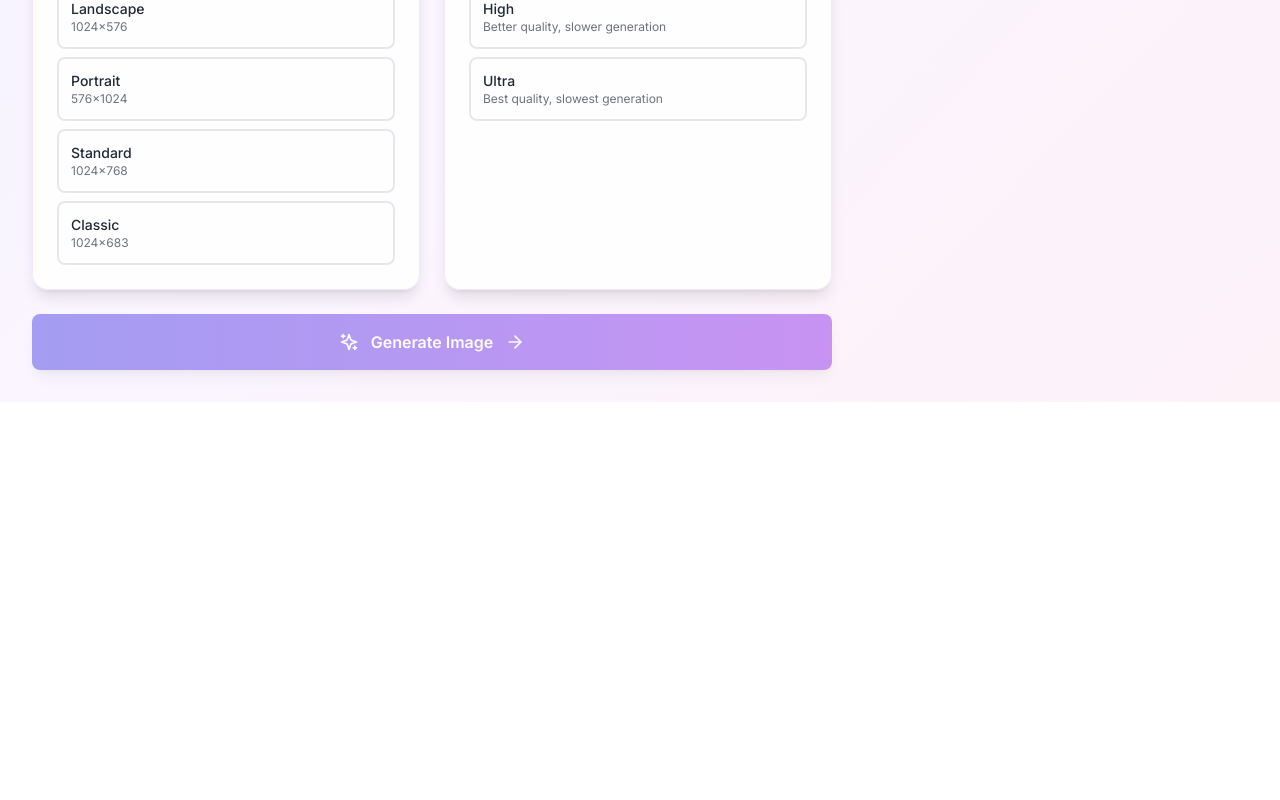
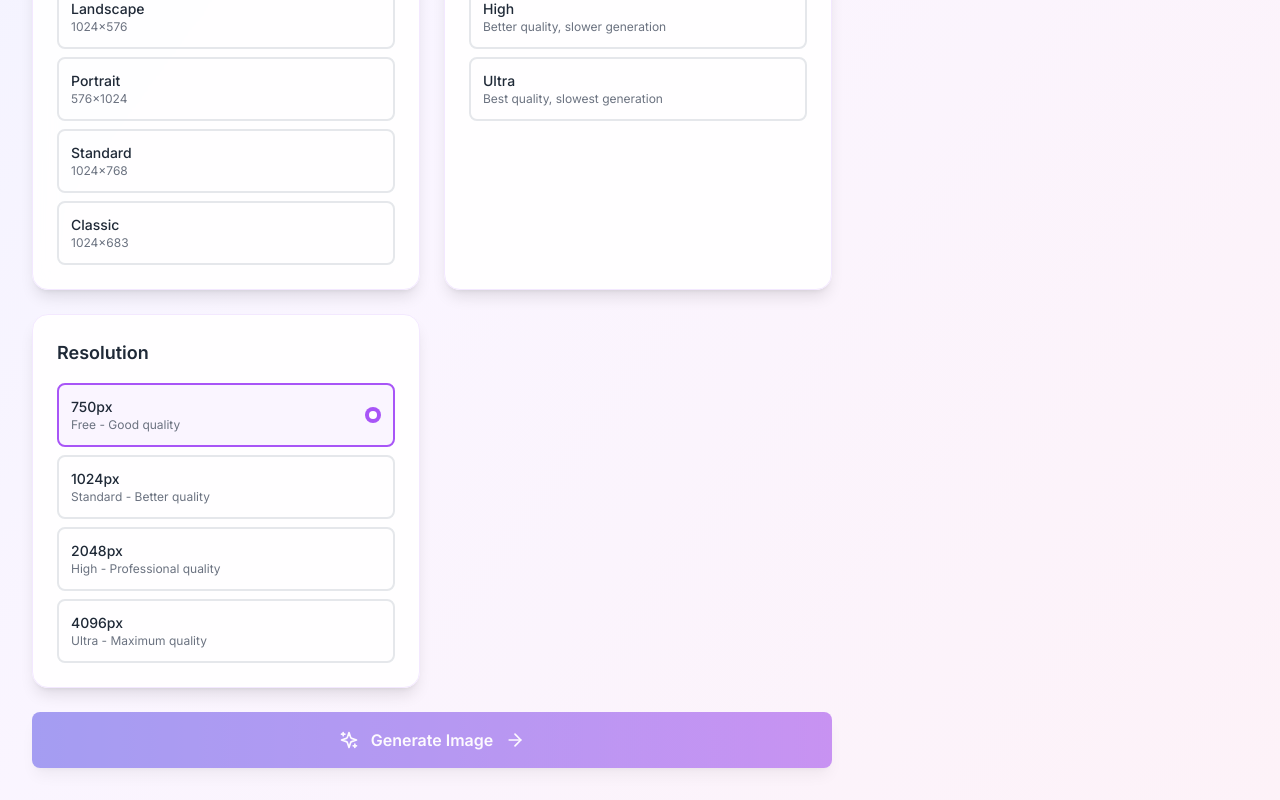
Before and after one commit to imvijaymehra-a11y/genstack, a Next.js app: page /tools/ai-image-generator in a window 1280 px wide. Shown: the part 951-1751 px from the top of the page. Before the commit the page ends 1353 px from the top, so only its background shows below. Built offline with nearby package versions, Linux system fonts and the light colour scheme; no server answers.

Commit message:
Update CapCutImageGenerator.tsx

```diff
--- a/src/components/CapCutImageGenerator.tsx
+++ b/src/components/CapCutImageGenerator.tsx
@@ -19,6 +19,7 @@ export default function CapCutImageGenerator({ toolName, toolSlug, onGenerate, i
   const [imageStyle, setImageStyle] = useState('realistic');
   const [aspectRatio, setAspectRatio] = useState('1:1');
   const [quality, setQuality] = useState('standard');
+  const [selectedResolution, setSelectedResolution] = useState('750px'); // Add resolution state
   const [showAdvanced, setShowAdvanced] = useState(false);
   const fileInputRef = useRef<HTMLInputElement>(null);
 
@@ -87,6 +88,13 @@ export default function CapCutImageGenerator({ toolName, toolSlug, onGenerate, i
     { id: 'ultra', name: 'Ultra', description: 'Best quality, slowest generation' }
   ];
 
+  const resolutionOptions = [
+    { id: '750px', name: '750px', description: 'Free - Good quality' },
+    { id: '1024px', name: '1024px', description: 'Standard - Better quality' },
+    { id: '2048px', name: '2048px', description: 'High - Professional quality' },
+    { id: '4096px', name: '4096px', description: 'Ultra - Maximum quality' }
+  ];
+
   const handleFileSelect = (e: React.ChangeEvent<HTMLInputElement>) => {
     const file = e.target.files?.[0];
     if (file && file.type.startsWith('image/')) {
@@ -119,8 +127,12 @@ export default function CapCutImageGenerator({ toolName, toolSlug, onGenerate, i
                         quality === 'high' ? 'high quality, detailed' : '';
     const aspectPrompt = aspectRatio === '16:9' ? 'wide angle' :
                        aspectRatio === '9:16' ? 'portrait' : '';
+    const resolutionPrompt = selectedResolution === '4096px' ? '4K resolution, extremely detailed' :
+                          selectedResolution === '2048px' ? '2K resolution, highly detailed' :
+                          selectedResolution === '1024px' ? 'HD resolution, detailed' :
+                          selectedResolution === '750px' ? 'standard resolution' : '';
 
-    const prompts = [prompt, stylePrompt, qualityPrompt, aspectPrompt].filter(p => p.trim());
+    const prompts = [prompt, stylePrompt, qualityPrompt, aspectPrompt, resolutionPrompt].filter(p => p.trim());
     return prompts.join(', ');
   };
 
@@ -146,14 +158,45 @@ export default function CapCutImageGenerator({ toolName, toolSlug, onGenerate, i
       const response = await fetch(generatedImage);
       const blob = await response.blob();
 
+      // Create image element to check dimensions
+      const img = document.createElement('img');
+      img.src = URL.createObjectURL(blob);
+
+      await new Promise<void>((resolve) => {
+        img.onload = () => {
+          const width = img.naturalWidth;
+          const height = img.naturalHeight;
+
+          // Check if selected resolution is allowed
+          const isFreeResolution = selectedResolution === '750px';
+          const isStandardResolution = selectedResolution === '1024px';
+          const isHighResolution = selectedResolution === '2048px';
+          const isUltraResolution = selectedResolution === '4096px';
+
+          // Allow download if:
+          // 1. Any resolution up to 750px (free)
+          // 2. User is authenticated (assuming premium users can access higher resolutions)
+          // For now, we'll allow all resolutions but add proper checks later
+          const canDownload = isFreeResolution || isStandardResolution || isHighResolution || isUltraResolution;
+
+          if (!canDownload) {
+            alert(`${selectedResolution} resolution requires a premium subscription. Please upgrade to download higher resolution images.`);
+            URL.revokeObjectURL(img.src);
+            return;
+          }
+
           const url = URL.createObjectURL(blob);
           const link = document.createElement('a');
           link.href = url;
-      link.download = `ai-generated-${toolSlug}-${Date.now()}.png`;
+          link.download = `ai-generated-${toolSlug}-${selectedResolution}-${Date.now()}.png`;
           document.body.appendChild(link);
           link.click();
           document.body.removeChild(link);
           URL.revokeObjectURL(url);
+          URL.revokeObjectURL(img.src);
+          resolve();
+        };
+      });
     } catch (error) {
       console.error('Download failed:', error);
     }
@@ -374,6 +417,36 @@ export default function CapCutImageGenerator({ toolName, toolSlug, onGenerate, i
                   ))}
                 </div>
               </div>
+
+              {/* Resolution */}
+              <div className="bg-white/90 backdrop-blur-md rounded-2xl p-6 border border-purple-100 shadow-lg">
+                <h3 className="text-lg font-semibold text-gray-800 mb-4">Resolution</h3>
+                <div className="space-y-2">
+                  {resolutionOptions.map((option) => (
+                    <button
+                      key={option.id}
+                      onClick={() => setSelectedResolution(option.id)}
+                      className={`w-full p-3 rounded-lg border-2 transition-all text-left ${
+                        selectedResolution === option.id
+                          ? 'border-purple-500 bg-purple-50'
+                          : 'border-gray-200 hover:border-purple-300'
+                      }`}
+                    >
+                      <div className="flex justify-between items-center">
+                        <div>
+                          <div className="text-sm font-medium text-gray-800">{option.name}</div>
+                          <div className="text-xs text-gray-500">{option.description}</div>
+                        </div>
+                        {selectedResolution === option.id && (
+                          <div className="w-4 h-4 bg-purple-500 rounded-full flex items-center justify-center">
+                            <div className="w-2 h-2 bg-white rounded-full"></div>
+                          </div>
+                        )}
+                      </div>
+                    </button>
+                  ))}
+                </div>
+              </div>
             </div>
 
             {/* Generate Button */}
@@ -428,7 +501,7 @@ export default function CapCutImageGenerator({ toolName, toolSlug, onGenerate, i
                       className="py-3 bg-gradient-to-r from-indigo-600 to-purple-600 text-white font-medium rounded-lg hover:from-indigo-700 hover:to-purple-700 transition-colors flex items-center justify-center space-x-2 shadow-md"
                     >
                       <Download className="h-4 w-4" />
-                      <span>Download</span>
+                      <span>Download {selectedResolution}</span>
                     </button>
                     <button
                       onClick={regenerateImage}
```
Lines whose indentation alone changed are shown as unchanged.
